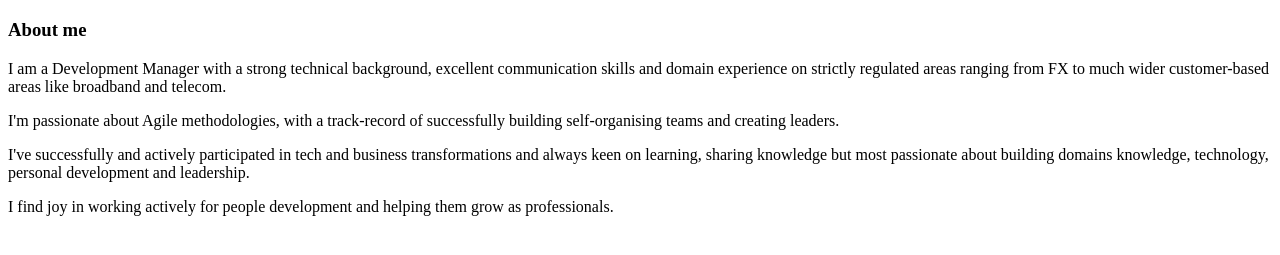
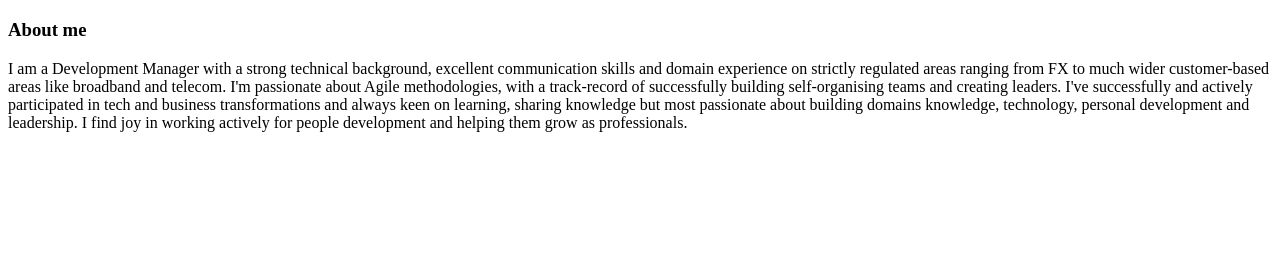
Before and after one commit to shuchib1007/test1, a plain HTML site: page index.html in a window 1280 px wide. Shown: the part 61-316 px from the top of the page. Drawn offline with Linux system fonts and the light colour scheme.

Commit message:
Update index.html

```diff
--- a/index.html
+++ b/index.html
@@ -7,9 +7,12 @@
 <body>
     <h1>Shuchi</h1>
         <h3>About me</h3>
-            <p> I am a Development Manager with a strong technical background, excellent communication skills and domain experience on strictly regulated areas ranging from FX to much wider customer-based areas like broadband and telecom. </p>
-            <p>I'm passionate about Agile methodologies, with a track-record of successfully building self-organising teams and creating leaders. </p>
-            <p>I've successfully and actively participated in tech and business transformations and always keen on learning, sharing knowledge but most passionate about building domains knowledge, technology, personal development and leadership. </p>
-            <p>I find joy in working actively for people development and helping them grow as professionals.</p>
+            <p>
+                I am a Development Manager with a strong technical background, excellent communication skills and domain experience on strictly regulated areas ranging from FX to much wider customer-based areas like broadband and telecom.
+                I'm passionate about Agile methodologies, with a track-record of successfully building self-organising teams and creating leaders.
+                I've successfully and actively participated in tech and business transformations and always keen on learning, sharing knowledge but most passionate about building domains knowledge, technology, personal development and leadership.
+                I find joy in working actively for people development and helping them grow as professionals.
+            </p>
+            <br />
 </body>
 </html>
```
